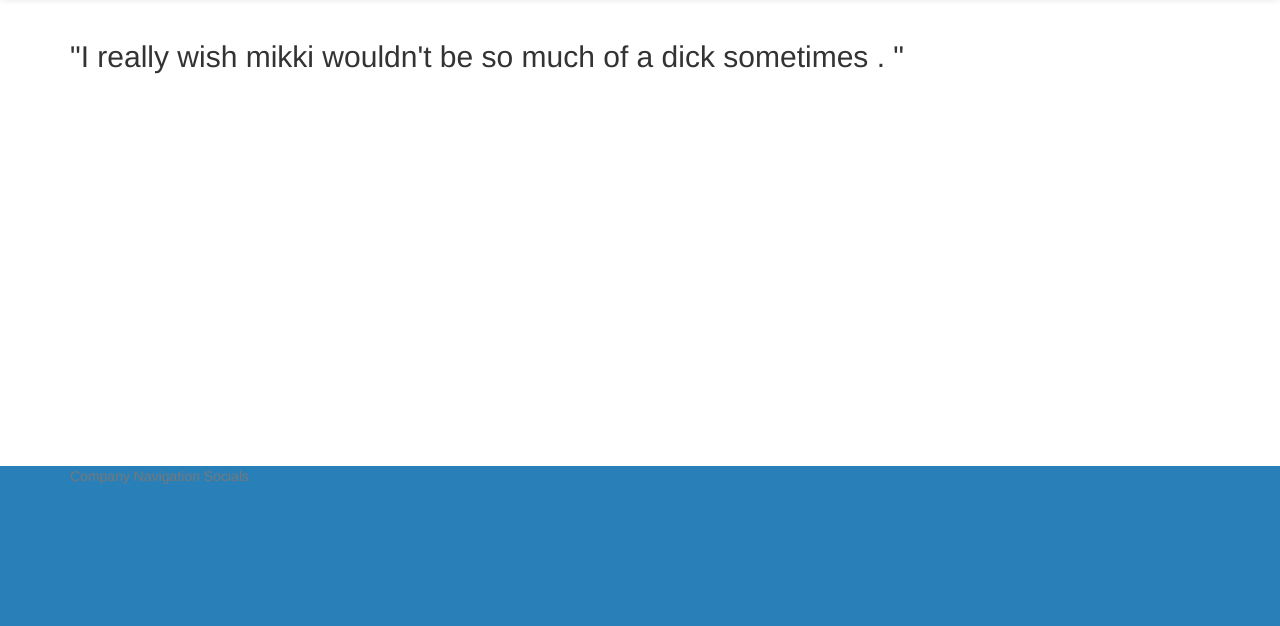
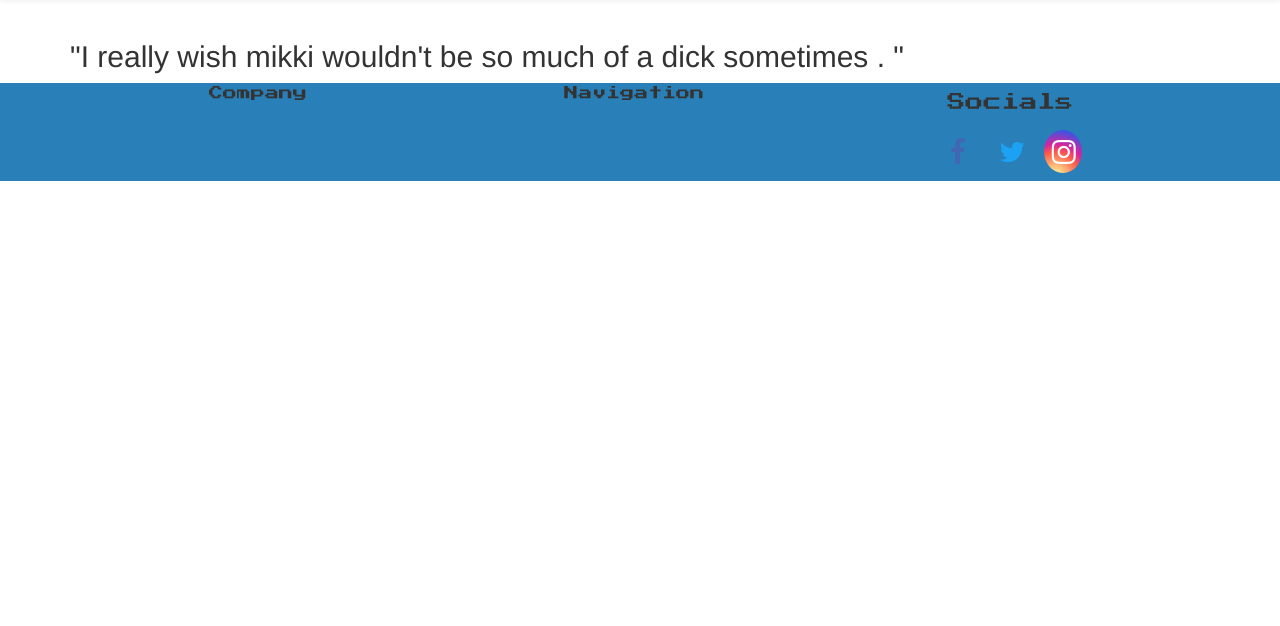
Before and after one commit to MikaelMani99/RU_vln2, a Django app: page / in a window 1280 px wide. Shown: the part 174-800 px from the top of the page. Run offline with Django 3.2, Linux system fonts and the light colour scheme; some libraries are stand-ins or nearby versions.

Commit message:
played around with the footer a bit

```diff
--- a/Project/static/css/main.css
+++ b/Project/static/css/main.css
@@ -47,9 +47,51 @@ Footer
 ========================================================
 */
 .footer{
-    position: absolute;
-    bottom: 0;
+    font-family: 'Press Start 2P', cursive;
+    flex-shrink: 0;
     width: 100%;
-    height: 20%; /* This might have to be changed*/
     background-color: #2980b9;
+    display: flex;
 }
+.footer .container{
+    display: flex;
+    align-content: space-evenly;
+    text-align: center;
+}
+.company{
+    width: 33%;
+
+}
+.navigation{
+    width: 33%;
+
+}
+.socials{
+    width: 33%;
+    display: flex;
+    flex-wrap: wrap;
+    justify-content: center;
+}
+.socials h4{
+    width: 100%;
+}
+.fa{
+    width: 10%;
+    font-size: 2em;
+    margin: 2%;
+    padding: 2%;
+    border-radius: 50%;
+}
+.fa:hover{
+    background-color: orangered;
+}
+.fa-facebook{
+    color: #4267B2;
+}
+.fa-twitter{
+    color: #1DA1F2;
+}
+.fa-instagram{
+    color: white;
+    background: radial-gradient(circle at 30% 107%, #fdf497 0%, #fdf497 5%, #fd5949 45%,#d6249f 60%,#285AEB 90%);
+}
--- a/Project/templates/base.html
+++ b/Project/templates/base.html
@@ -7,10 +7,13 @@
         <!-- Latest compiled and minified CSS -->
         <link rel="stylesheet" href="https://maxcdn.bootstrapcdn.com/bootstrap/3.3.7/css/bootstrap.min.css" integrity="sha384-BVYiiSIFeK1dGmJRAkycuHAHRg32OmUcww7on3RYdg4Va+PmSTsz/K68vbdEjh4u" crossorigin="anonymous">
         <!-- Optional theme -->
+        <!-- Fontawsome for social media icons-->
+        <link rel="stylesheet" href="https://cdnjs.cloudflare.com/ajax/libs/font-awesome/4.7.0/css/font-awesome.min.css">
         <link rel="stylesheet" href="https://maxcdn.bootstrapcdn.com/bootstrap/3.3.7/css/bootstrap-theme.min.css" integrity="sha384-rHyoN1iRsVXV4nD0JutlnGaslCJuC7uwjduW9SVrLvRYooPp2bWYgmgJQIXwl/Sp" crossorigin="anonymous">
         <link rel="stylesheet" href="{% static 'css/main.css' %}">
         <!-- Adding JQuery library -->
         <script src="https://ajax.googleapis.com/ajax/libs/jquery/3.4.1/jquery.min.js"></script>
+
     </head>
     <body>
         {% include "header.html"%}
--- a/Project/templates/footer.html
+++ b/Project/templates/footer.html
@@ -1,7 +1,16 @@
 <footer class="footer mt-auto py-3">
   <div class="container">
-    <span class="text-muted">Company</span>
-    <span class="text-muted">Navigation</span>
-    <span class="text-muted">Socials</span>
+    <div class="company">
+      Company
+    </div>
+    <div class="navigation">
+      Navigation
+    </div>
+    <div class="socials">
+      <h4>Socials</h4>
+      <a href="#" class="fa fa-facebook"></a>
+      <a href="#" class="fa fa-twitter"></a>
+      <a href="#" class="fa fa-instagram"></a>
+    </div>
   </div>
 </footer>
```
Also changed, not shown: Project/templates/captain/product_details.html (+25 -0 lines).
